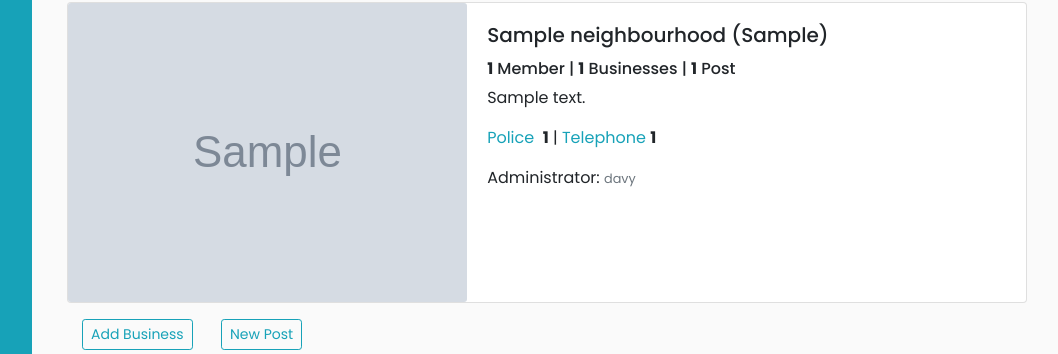
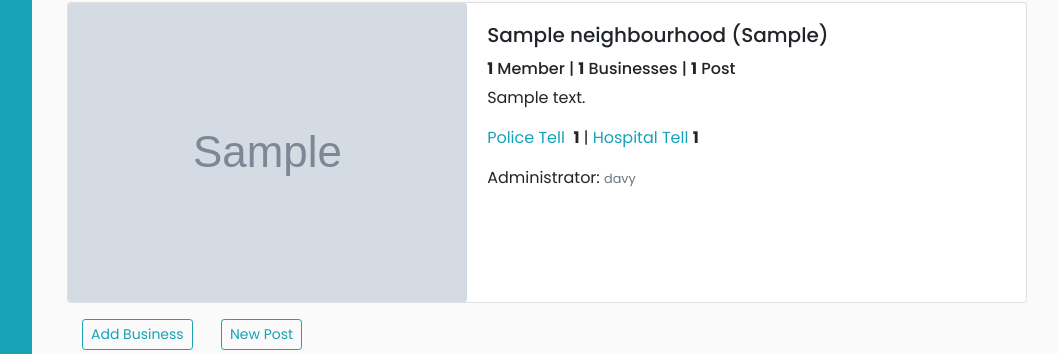
Before and after one commit to poldiee/Hood, a Django app: page /single_hood/1 in a window 1280 px wide. Shown: the part 118-472 px from the top of the page, without its empty margins (218-1276 px from the left). Run offline with Django 4.2, Linux system fonts and the light colour scheme; data comes from the database, SQL or seed files in the repository; tables that the repository leaves empty hold one stand-in row (values such as "Sample post"); grey boxes marked "Sample" are stand-in pictures; some libraries are stand-ins or nearby versions.

Commit message:
poli tell display edit

```diff
--- a/hoodwatch/templates/single_hood.html
+++ b/hoodwatch/templates/single_hood.html
@@ -20,9 +20,9 @@
                                     {{ hood.hood_post.count }}</strong> Post{{ hood.hood_post.count|pluralize }}
                             </h6>
                             <p class="card-text">{{hood.description}}</p>
-                            <p class="card-text"><span class="text-info">Police</span>
+                            <p class="card-text"><span class="text-info">Police Tell</span>
                                 &nbsp;<strong>{{hood.police}}</strong> |
-                            <span class="text-info">Telephone</span> <strong>{{hood.health}}</strong></p>
+                            <span class="text-info">Hospital Tell</span> <strong>{{hood.health}}</strong></p>
                             <p class="card-text">Administrator: <small class="text-muted">
                                 {{ hood.admin.user.username }}</small></p>
                         </div>
```
